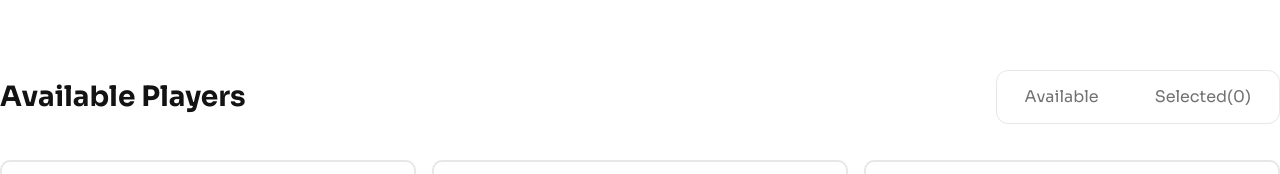
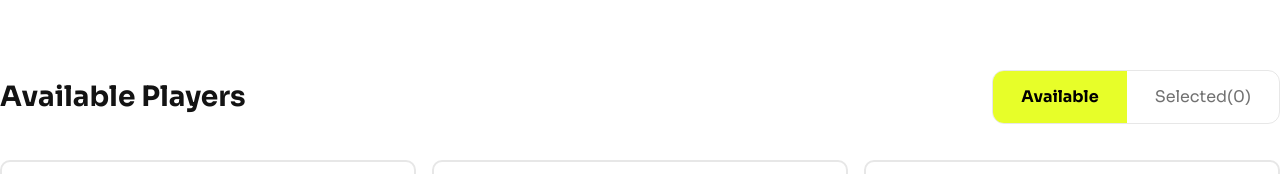
Before and after one commit to sakibhasan077/BPL-dream-11, a React (Vite) app: page / in a window 1280 px wide. Shown: the part 700-874 px from the top of the page. Built offline with nearby package versions, Linux system fonts and the light colour scheme.

Commit message:
Enhance player selection functionality: add state management for available and selected players

```diff
--- a/src/component/players/players.tsx
+++ b/src/component/players/players.tsx
@@ -1,4 +1,4 @@
-import { use } from "react";
+import { use, useState } from "react";
 import type { PlayerInfoType } from "../../type";
 import AvailablePlayerInfo from "./AvailablePlayerInfo";
 
@@ -7,7 +7,14 @@ interface PlayerCartType {
 }
 
 const Players = ({ playerData }: PlayerCartType) => {
+  const [playerOption, setPlayerOption] = useState<boolean>(false);
   const data = use(playerData);
+  const handleSelect = () => {
+    setPlayerOption(true);
+  };
+  const handleAvailable = () => {
+    setPlayerOption(false);
+  };
   return (
     <section className="container mx-auto mt-24 font-sora">
       {/* Heading and buttons */}
@@ -17,17 +24,30 @@ const Players = ({ playerData }: PlayerCartType) => {
           Available Players
         </h2>
         {/* Buttons */}
-        <div className="text-[rgba(19,19,19,0.6)] border border-[rgba(19,19,19,0.1)] rounded-xl">
-          <button className="py-3.5 px-7">Available</button>
-          <button className="py-3.5 px-7">Selected(0)</button>
+        <div className="text-[rgba(19,19,19,0.6)] border border-[rgba(19,19,19,0.1)] rounded-xl overflow-hidden">
+          <button
+            className={`py-3.5 px-7 ${playerOption || "bg-[#E7FE29] text-black font-bold"}`}
+            onClick={handleAvailable}
+          >
+            Available
+          </button>
+          <button
+            className={`py-3.5 px-7 ${playerOption && "bg-[#E7FE29] text-black font-bold"}`}
+            onClick={handleSelect}
+          >
+            Selected(0)
+          </button>
         </div>
       </div>
-      {/* Available Player Carts */}
-      <div className="grid grid-cols-3 gap-4 mt-9">
-        {data.map((item) => (
-          <AvailablePlayerInfo playerData={item}></AvailablePlayerInfo>
-        ))}
-      </div>
+      {!playerOption ? (
+        <div className="grid grid-cols-3 gap-4 mt-9">
+          {data.map((item) => (
+            <AvailablePlayerInfo playerData={item}></AvailablePlayerInfo>
+          ))}
+        </div>
+      ) : (
+        <div className="mt-9"></div>
+      )}
     </section>
   );
 };
```
